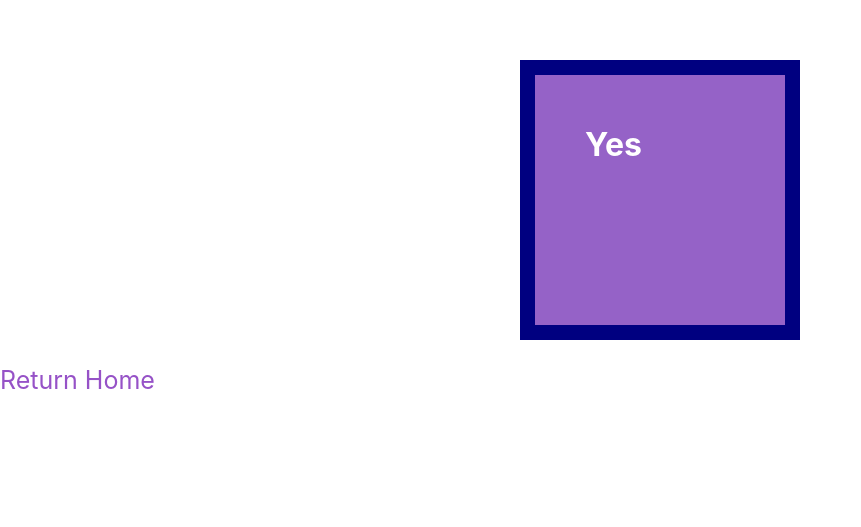
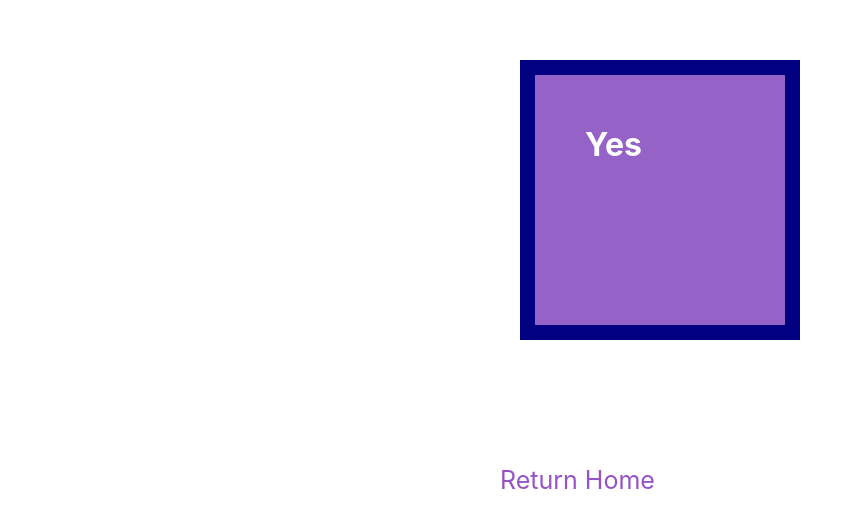
Before and after one commit to elainedoud/Decision-Maker, a React (Create React App) app in the folder client/: page /secondpage/yesno in a window 1280 px wide. Shown: the part 135-662 px from the top of the page, without its empty margins (0-861 px from the left). Built offline with nearby package versions, Linux system fonts and the light colour scheme.

Commit message:
Moved navigation link on YesNo page

```diff
--- a/client/src/App.css
+++ b/client/src/App.css
@@ -20,6 +20,11 @@
 .Startpage {
   text-align: center;
   margin-top: 100px;
+}
+
+.optionnav {
+  padding: 100px;
+  padding-left: 500px;
 }
 
 .optionlink {
--- a/client/src/OptionOne.js
+++ b/client/src/OptionOne.js
@@ -26,7 +26,7 @@ function OptionOne() {
             <h1 className="no">No</h1>
         </div>
      </div>
-     <nav>
+     <nav className="optionnav">
         <Link to="/" className="optionlink">Return Home</Link>
      </nav>
      </div>
```
